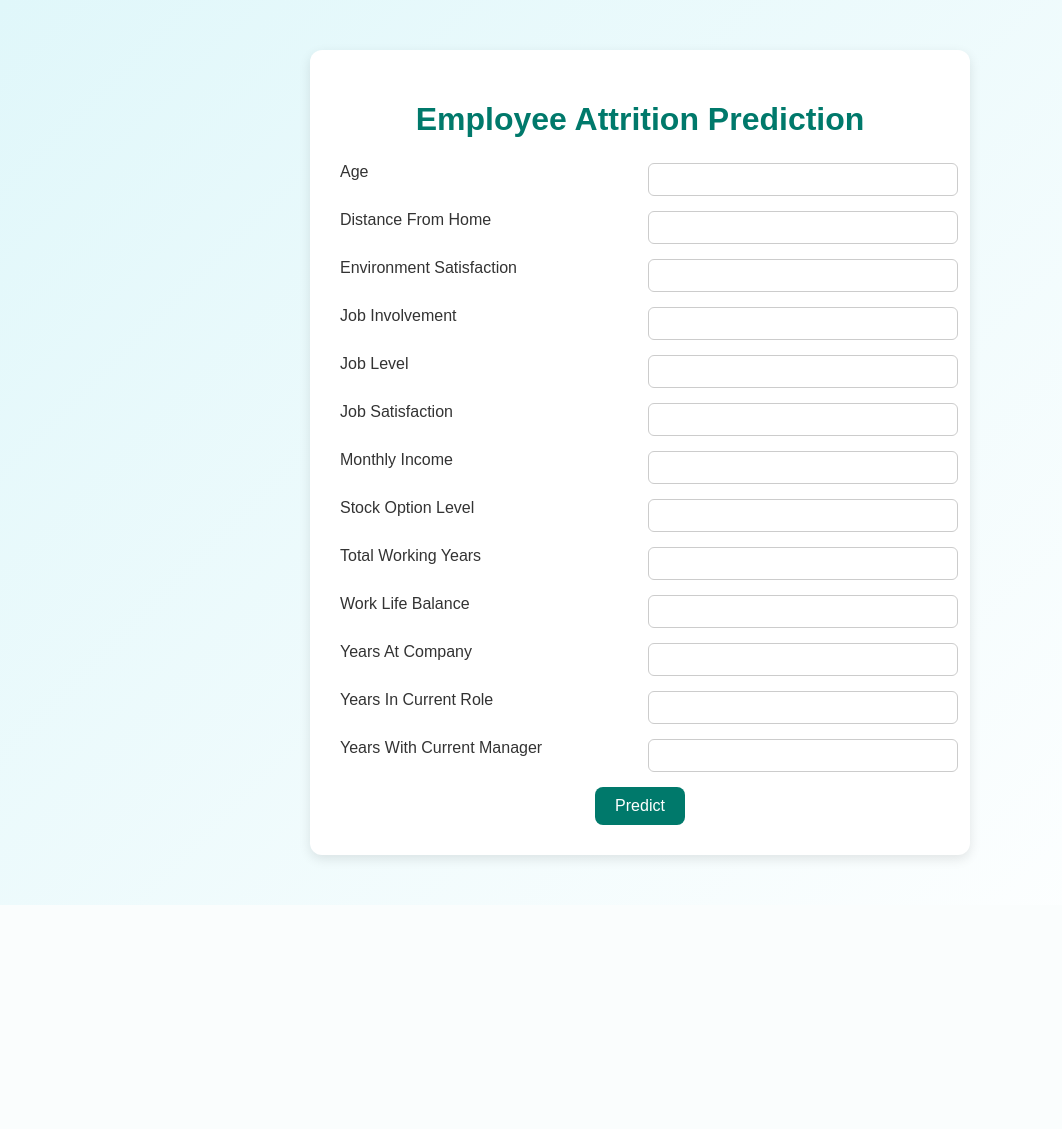
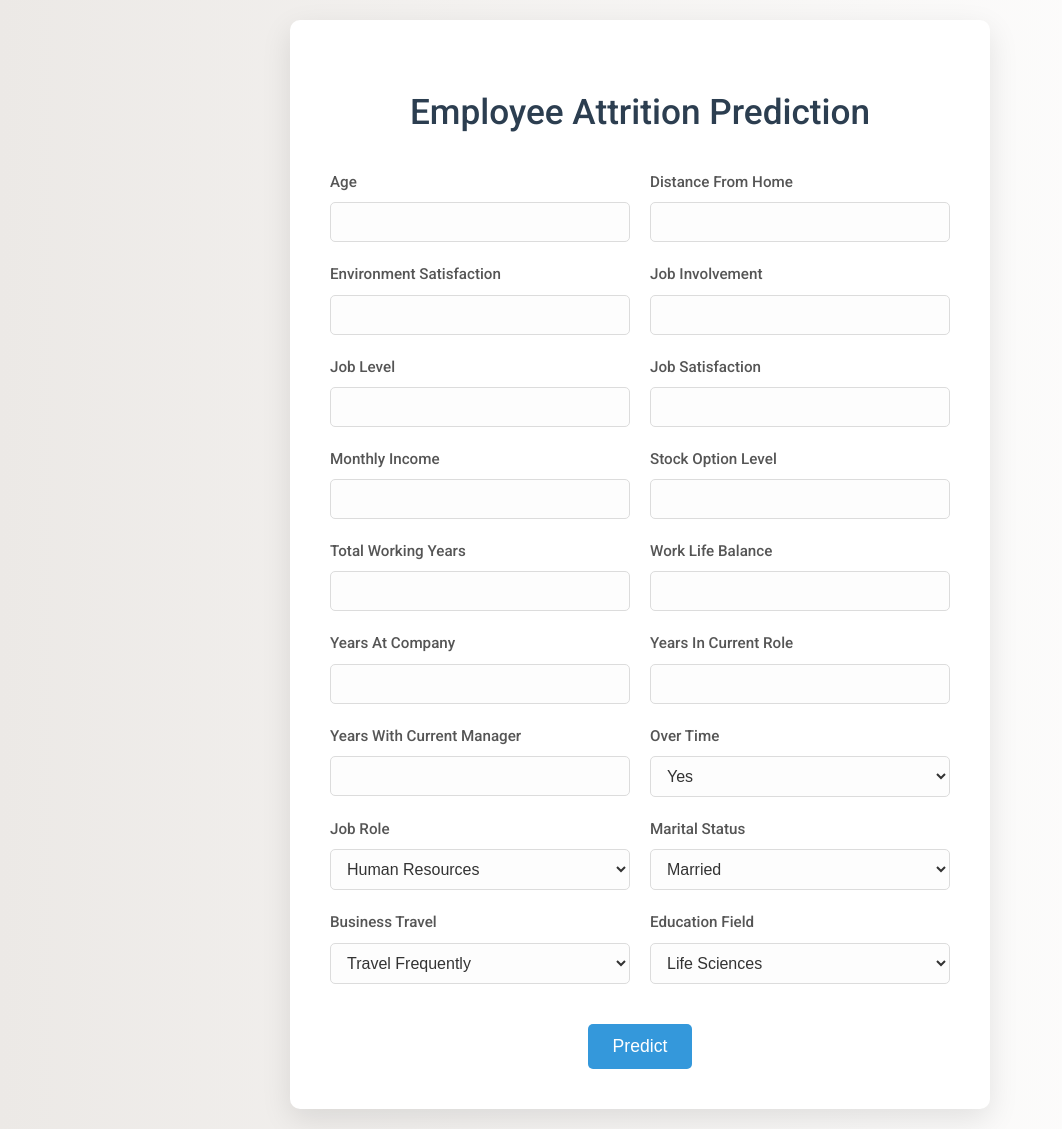
Before and after one commit to Raj-Patkar/Employee-Attrition, a Flask app: page / in a window 1280 px wide. Shown: the whole page, without its empty margins (0-1062 px from the left). Before the commit the page ends 905 px from the top, so only its background shows below. Run offline with Flask 3, Linux system fonts and the light colour scheme; parts of the project's set-up code (start-up, migrations or seed data) failed here and were passed over.

Commit message:
added prediction functionality and improved UI

```diff
--- a/Backend/app.py
+++ b/Backend/app.py
@@ -1,24 +1,98 @@
 from flask import Flask, render_template, request
-import pickle
 import numpy as np
+import pandas as pd
+import joblib
 import os
 
 app = Flask(__name__, template_folder="../frontend/templates", static_folder="../frontend/static")
 
 # Define paths
+model_path = os.path.join(os.path.dirname(__file__), "model", "logistic_regression_attrition.pkl")
 scaler_path = os.path.join(os.path.dirname(__file__), "model", "scaler.pkl")
-model_path = os.path.join(os.path.dirname(__file__), "model", "logistic_regression_attrition.pkl")
 
-# Load the scaler and model safely
-scaler, model = None, None
-if os.path.exists(scaler_path) and os.path.exists(model_path):
-    with open(scaler_path, "rb") as f:
-        scaler = pickle.load(f)
-    with open(model_path, "rb") as f:
-        model = pickle.load(f)
-    print("✅ Scaler and Model loaded successfully.")
-else:
-    print("⚠️ Missing 'scaler.pkl' or 'logistic_regression_attrition.pkl' in the 'model' folder.")
+# Load model and scaler
+model = joblib.load(model_path)
+scaler = joblib.load(scaler_path)
+
+# Feature columns expected by the model
+feature_columns = [
+    'Age', 'DistanceFromHome', 'EnvironmentSatisfaction', 'JobInvolvement',
+    'JobLevel', 'JobSatisfaction', 'MonthlyIncome', 'StockOptionLevel',
+    'TotalWorkingYears', 'WorkLifeBalance', 'YearsAtCompany',
+    'YearsInCurrentRole', 'YearsWithCurrManager', 'OverTime_Yes',
+    'JobRole_Human Resources', 'JobRole_Laboratory Technician',
+    'JobRole_Manager', 'JobRole_Manufacturing Director',
+    'JobRole_Research Director', 'JobRole_Research Scientist',
+    'JobRole_Sales Executive', 'JobRole_Sales Representative',
+    'MaritalStatus_Married', 'MaritalStatus_Single',
+    'BusinessTravel_Travel_Frequently', 'BusinessTravel_Travel_Rarely',
+    'EducationField_Life Sciences', 'EducationField_Marketing',
+    'EducationField_Medical', 'EducationField_Other',
+    'EducationField_Technical Degree'
+]
+
+def predict_attrition(
+    Age, DistanceFromHome, EnvironmentSatisfaction, JobInvolvement, JobLevel,
+    JobSatisfaction, MonthlyIncome, StockOptionLevel, TotalWorkingYears,
+    WorkLifeBalance, YearsAtCompany, YearsInCurrentRole,
+    YearsWithCurrManager, OverTime, JobRole, MaritalStatus,
+    BusinessTravel, EducationField
+):
+    # Base input structure
+    input_data = {col: 0 for col in feature_columns}
+
+    # Fill numeric fields
+    input_data.update({
+        'Age': Age,
+        'DistanceFromHome': DistanceFromHome,
+        'EnvironmentSatisfaction': EnvironmentSatisfaction,
+        'JobInvolvement': JobInvolvement,
+        'JobLevel': JobLevel,
+        'JobSatisfaction': JobSatisfaction,
+        'MonthlyIncome': MonthlyIncome,
+        'StockOptionLevel': StockOptionLevel,
+        'TotalWorkingYears': TotalWorkingYears,
+        'WorkLifeBalance': WorkLifeBalance,
+        'YearsAtCompany': YearsAtCompany,
+        'YearsInCurrentRole': YearsInCurrentRole,
+        'YearsWithCurrManager': YearsWithCurrManager,
+    })
+
+    # OverTime
+    if OverTime == "Yes":
+        input_data['OverTime_Yes'] = 1
+
+    # JobRole
+    jobrole_col = f"JobRole_{JobRole}"
+    if jobrole_col in input_data:
+        input_data[jobrole_col] = 1
+
+    # MaritalStatus
+    if MaritalStatus != "Divorced":  # We only have Married and Single columns
+        marital_col = f"MaritalStatus_{MaritalStatus}"
+        input_data[marital_col] = 1
+
+    # BusinessTravel
+    travel_col = f"BusinessTravel_{BusinessTravel}"
+    if travel_col in input_data:
+        input_data[travel_col] = 1
+
+    # EducationField
+    edu_col = f"EducationField_{EducationField}"
+    if edu_col in input_data:
+        input_data[edu_col] = 1
+
+    # Convert to DataFrame
+    df_input = pd.DataFrame([input_data])
+
+    df_input = pd.DataFrame(scaler.transform(df_input), columns=df_input.columns)
+
+    # Make prediction
+    prediction = model.predict(df_input)[0]
+    probability = model.predict_proba(df_input)[0][1]
+
+    result = "Yes (Attrition Likely)" if prediction == 1 else "No (Attrition Unlikely)"
+    return result, probability
 
 @app.route('/')
 def home():
@@ -27,33 +101,37 @@ def home():
 @app.route('/predict', methods=['POST'])
 def predict():
     try:
-        # Collect all input fields from form
-        fields = [
-            'Age', 'DistanceFromHome', 'EnvironmentSatisfaction', 'JobInvolvement',
-            'JobLevel', 'JobSatisfaction', 'MonthlyIncome', 'StockOptionLevel',
-            'TotalWorkingYears', 'WorkLifeBalance', 'YearsAtCompany',
-            'YearsInCurrentRole', 'YearsWithCurrManager'
-        ]
+        Age = float(request.form['Age'])
+        DistanceFromHome = float(request.form['DistanceFromHome'])
+        EnvironmentSatisfaction = float(request.form['EnvironmentSatisfaction'])
+        JobInvolvement = float(request.form['JobInvolvement'])
+        JobLevel = float(request.form['JobLevel'])
+        JobSatisfaction = float(request.form['JobSatisfaction'])
+        MonthlyIncome = float(request.form['MonthlyIncome'])
+        StockOptionLevel = float(request.form['StockOptionLevel'])
+        TotalWorkingYears = float(request.form['TotalWorkingYears'])
+        WorkLifeBalance = float(request.form['WorkLifeBalance'])
+        YearsAtCompany = float(request.form['YearsAtCompany'])
+        YearsInCurrentRole = float(request.form['YearsInCurrentRole'])
+        YearsWithCurrManager = float(request.form['YearsWithCurrManager'])
+        OverTime = request.form['OverTime']
+        JobRole = request.form['JobRole']
+        MaritalStatus = request.form['MaritalStatus']
+        BusinessTravel = request.form['BusinessTravel']
+        EducationField = request.form['EducationField']
 
-        # Convert input values to float
-        input_data = np.array([[float(request.form[field]) for field in fields]])
+        result, probability = predict_attrition(
+            Age, DistanceFromHome, EnvironmentSatisfaction, JobInvolvement, JobLevel,
+            JobSatisfaction, MonthlyIncome, StockOptionLevel, TotalWorkingYears,
+            WorkLifeBalance, YearsAtCompany, YearsInCurrentRole,
+            YearsWithCurrManager, OverTime, JobRole, MaritalStatus,
+            BusinessTravel, EducationField
+        )
 
-        if scaler is None or model is None:
-            raise Exception("Scaler or Model not loaded. Please check your model folder.")
-
-        # Scale the input using your saved scaler
-        scaled_data = scaler.transform(input_data)
-
-        # Predict using the logistic regression model
-        prediction = model.predict(scaled_data)[0]
-
-        # Interpret result
-        result = "Employee likely to leave 😟" if prediction == 1 else "Employee will stay 🙂"
-
-        return render_template("result.html", prediction=result)
+        return render_template("result.html", prediction=result, probability=f"{probability:.2f}")
 
     except Exception as e:
-        return render_template("result.html", prediction=f"Error: {str(e)}")
+        return render_template("result.html", prediction=f"Error: {str(e)}", probability="")
 
 if __name__ == "__main__":
     app.run(debug=True)
--- a/Backend/requirements.txt
+++ b/Backend/requirements.txt
@@ -0,0 +1,4 @@
+flask
+pandas
+scikit-learn
+joblib
--- a/Frontend/static/style.css
+++ b/Frontend/static/style.css
@@ -1,52 +1,150 @@
+/* General Body and Typography */
 body {
-  font-family: 'Segoe UI', Tahoma, sans-serif;
-  background: #f5f6fa;
+    font-family: 'Roboto', sans-serif; /* Modern classic font */
+    background: linear-gradient(to right, #ece9e6, #ffffff); /* Soft gradient background */
+    color: #333;
+    margin: 0;
+    padding: 20px;
+    line-height: 1.6;
     display: flex;
     justify-content: center;
     align-items: center;
-  height: 100vh;
+    min-height: 100vh; /* Ensure it takes full viewport height */
 }
 
+/* Container Styling */
 .container {
-  background: white;
-  padding: 30px 40px;
-  border-radius: 12px;
-  box-shadow: 0 5px 15px rgba(0,0,0,0.1);
-  width: 400px;
+    background: #ffffff;
+    padding: 40px;
+    border-radius: 10px;
+    box-shadow: 0 10px 30px rgba(0, 0, 0, 0.1); /* More pronounced, softer shadow */
+    width: 100%;
+    max-width: 700px; /* Increased max-width for better form layout */
     text-align: center;
+    box-sizing: border-box; /* Include padding in width */
 }
 
+/* Headings */
 h1 {
-  color: #273c75;
-  margin-bottom: 25px;
+    color: #2c3e50; /* Darker, more professional heading color */
+    margin-bottom: 30px;
+    font-weight: 500;
+    font-size: 2.2em;
 }
 
+/* Form Layout */
 form {
+    display: grid;
+    grid-template-columns: 1fr 1fr; /* Two columns for inputs */
+    gap: 20px; /* Increased gap for better spacing */
+    text-align: left;
+}
+
+/* Form Group for Label and Input */
+.form-group {
     display: flex;
     flex-direction: column;
-  gap: 12px;
 }
 
-input {
-  padding: 8px;
-  border: 1px solid #ccc;
-  border-radius: 6px;
+label {
+    font-weight: 500;
+    color: #555;
+    margin-bottom: 8px;
+    font-size: 0.95em;
 }
 
+/* Input and Select Fields */
+input[type="number"],
+select {
+    width: 100%;
+    padding: 10px 12px;
+    border: 1px solid #dcdcdc;
+    border-radius: 5px;
+    font-size: 1em;
+    color: #333;
+    background-color: #fdfdfd;
+    box-sizing: border-box; /* Include padding in width */
+    transition: border-color 0.3s ease;
+}
+
+input[type="number"]:focus,
+select:focus {
+    border-color: #3498db; /* Highlight on focus */
+    outline: none;
+    box-shadow: 0 0 5px rgba(52, 152, 219, 0.3);
+}
+
+/* Full-width elements (e.g., submit button) */
+.full-width {
+    grid-column: span 2;
+    text-align: center;
+    margin-top: 20px;
+}
+
+/* Button Styling */
 button {
-  background: #273c75;
+    background-color: #3498db; /* A vibrant, professional blue */
     color: white;
-  padding: 10px;
+    padding: 12px 25px;
     border: none;
-  border-radius: 6px;
+    border-radius: 5px;
+    font-size: 1.1em;
     cursor: pointer;
+    transition: background-color 0.3s ease, transform 0.2s ease;
+    font-weight: 500;
 }
 
 button:hover {
-  background: #40739e;
+    background-color: #2980b9;
+    transform: translateY(-2px); /* Slight lift effect */
 }
 
-.result p {
-  font-size: 1.2em;
-  color: #2f3640;
+/* Result Page Specific Styles */
+.container.result {
+    max-width: 500px;
+    padding: 50px;
 }
+
+.result p.prediction {
+    font-size: 1.8em;
+    color: #2c3e50;
+    margin-bottom: 15px;
+    font-weight: 600;
+}
+
+.result p.probability {
+    font-size: 1.3em;
+    color: #555;
+    margin-bottom: 30px;
+}
+
+.result a {
+    display: inline-block;
+    background-color: #7f8c8d; /* A neutral grey for the back button */
+    color: white;
+    padding: 10px 20px;
+    border-radius: 5px;
+    text-decoration: none;
+    transition: background-color 0.3s ease;
+}
+
+.result a:hover {
+    background-color: #95a5a6;
+}
+
+/* Responsive Adjustments */
+@media (max-width: 600px) {
+    form {
+        grid-template-columns: 1fr; /* Stack inputs on small screens */
+    }
+    .full-width {
+        grid-column: span 1;
+    }
+    .container {
+        margin: 20px;
+        padding: 25px;
+    }
+    h1 {
+        font-size: 1.8em;
+    }
+}
--- a/Frontend/templates/index.html
+++ b/Frontend/templates/index.html
@@ -4,104 +4,129 @@
     <meta charset="UTF-8">
     <meta name="viewport" content="width=device-width, initial-scale=1.0">
     <title>Employee Attrition Prediction</title>
-    <style>
-        body {
-            font-family: 'Poppins', sans-serif;
-            background: linear-gradient(135deg, #e0f7fa, #fff);
-            margin: 0;
-            padding: 0;
-        }
-        .container {
-            width: 90%;
-            max-width: 600px;
-            margin: 50px auto;
-            background: #ffffff;
-            border-radius: 12px;
-            box-shadow: 0 4px 12px rgba(0,0,0,0.1);
-            padding: 30px;
-        }
-        h1 {
-            text-align: center;
-            color: #00796b;
-            margin-bottom: 25px;
-        }
-        form {
-            display: grid;
-            grid-template-columns: 1fr 1fr;
-            gap: 15px;
-        }
-        label {
-            font-weight: 500;
-            color: #333;
-        }
-        input[type="number"] {
-            width: 100%;
-            padding: 8px;
-            border-radius: 6px;
-            border: 1px solid #ccc;
-        }
-        .full-width {
-            grid-column: span 2;
-            text-align: center;
-        }
-        button {
-            background-color: #00796b;
-            color: #fff;
-            border: none;
-            border-radius: 8px;
-            padding: 10px 20px;
-            font-size: 16px;
-            cursor: pointer;
-            transition: 0.3s;
-        }
-        button:hover {
-            background-color: #004d40;
-        }
-    </style>
+    <link rel="stylesheet" href="{{ url_for('static', filename='style.css') }}">
+    <link href="https://fonts.googleapis.com/css2?family=Roboto:wght@300;400;500;700&display=swap" rel="stylesheet">
 </head>
 <body>
     <div class="container">
         <h1>Employee Attrition Prediction</h1>
         <form action="/predict" method="POST">
 
+            <div class="form-group">
                 <label for="Age">Age</label>
                 <input type="number" name="Age" id="Age" required>
+            </div>
 
+            <div class="form-group">
                 <label for="DistanceFromHome">Distance From Home</label>
                 <input type="number" name="DistanceFromHome" id="DistanceFromHome" required>
+            </div>
 
+            <div class="form-group">
                 <label for="EnvironmentSatisfaction">Environment Satisfaction</label>
                 <input type="number" name="EnvironmentSatisfaction" id="EnvironmentSatisfaction" required>
+            </div>
 
+            <div class="form-group">
                 <label for="JobInvolvement">Job Involvement</label>
                 <input type="number" name="JobInvolvement" id="JobInvolvement" required>
+            </div>
 
+            <div class="form-group">
                 <label for="JobLevel">Job Level</label>
                 <input type="number" name="JobLevel" id="JobLevel" required>
+            </div>
 
+            <div class="form-group">
                 <label for="JobSatisfaction">Job Satisfaction</label>
                 <input type="number" name="JobSatisfaction" id="JobSatisfaction" required>
+            </div>
 
+            <div class="form-group">
                 <label for="MonthlyIncome">Monthly Income</label>
                 <input type="number" name="MonthlyIncome" id="MonthlyIncome" required>
+            </div>
 
+            <div class="form-group">
                 <label for="StockOptionLevel">Stock Option Level</label>
                 <input type="number" name="StockOptionLevel" id="StockOptionLevel" required>
+            </div>
 
+            <div class="form-group">
                 <label for="TotalWorkingYears">Total Working Years</label>
                 <input type="number" name="TotalWorkingYears" id="TotalWorkingYears" required>
+            </div>
 
+            <div class="form-group">
                 <label for="WorkLifeBalance">Work Life Balance</label>
                 <input type="number" name="WorkLifeBalance" id="WorkLifeBalance" required>
+            </div>
 
+            <div class="form-group">
                 <label for="YearsAtCompany">Years At Company</label>
                 <input type="number" name="YearsAtCompany" id="YearsAtCompany" required>
+            </div>
 
+            <div class="form-group">
                 <label for="YearsInCurrentRole">Years In Current Role</label>
                 <input type="number" name="YearsInCurrentRole" id="YearsInCurrentRole" required>
+            </div>
 
+            <div class="form-group">
                 <label for="YearsWithCurrManager">Years With Current Manager</label>
                 <input type="number" name="YearsWithCurrManager" id="YearsWithCurrManager" required>
+            </div>
+
+            <div class="form-group">
+                <label for="OverTime">Over Time</label>
+                <select name="OverTime" id="OverTime">
+                    <option value="Yes">Yes</option>
+                    <option value="No">No</option>
+                </select>
+            </div>
+
+            <div class="form-group">
+                <label for="JobRole">Job Role</label>
+                <select name="JobRole" id="JobRole">
+                    <option value="Human Resources">Human Resources</option>
+                    <option value="Laboratory Technician">Laboratory Technician</option>
+                    <option value="Manager">Manager</option>
+                    <option value="Manufacturing Director">Manufacturing Director</option>
+                    <option value="Research Director">Research Director</option>
+                    <option value="Research Scientist">Research Scientist</option>
+                    <option value="Sales Executive">Sales Executive</option>
+                    <option value="Sales Representative">Sales Representative</option>
+                </select>
+            </div>
+
+            <div class="form-group">
+                <label for="MaritalStatus">Marital Status</label>
+                <select name="MaritalStatus" id="MaritalStatus">
+                    <option value="Married">Married</option>
+                    <option value="Single">Single</option>
+                    <option value="Divorced">Divorced</option>
+                </select>
+            </div>
+
+            <div class="form-group">
+                <label for="BusinessTravel">Business Travel</label>
+                <select name="BusinessTravel" id="BusinessTravel">
+                    <option value="Travel_Frequently">Travel Frequently</option>
+                    <option value="Travel_Rarely">Travel Rarely</option>
+                    <option value="Non-Travel">Non-Travel</option>
+                </select>
+            </div>
+
+            <div class="form-group">
+                <label for="EducationField">Education Field</label>
+                <select name="EducationField" id="EducationField">
+                    <option value="Life Sciences">Life Sciences</option>
+                    <option value="Medical">Medical</option>
+                    <option value="Marketing">Marketing</option>
+                    <option value="Technical Degree">Technical Degree</option>
+                    <option value="Other">Other</option>
+                </select>
+            </div>
 
             <div class="full-width">
                 <button type="submit">Predict</button>
--- a/Frontend/templates/result.html
+++ b/Frontend/templates/result.html
@@ -9,6 +9,7 @@
   <div class="container result">
     <h1>Prediction Result</h1>
     <p class="prediction">{{ prediction }}</p>
+    <p class="probability">Probability of Attrition: {{ probability }}</p>
     <a href="/">🔙 Back</a>
   </div>
 </body>
```
Lines whose indentation alone changed are shown as unchanged.
